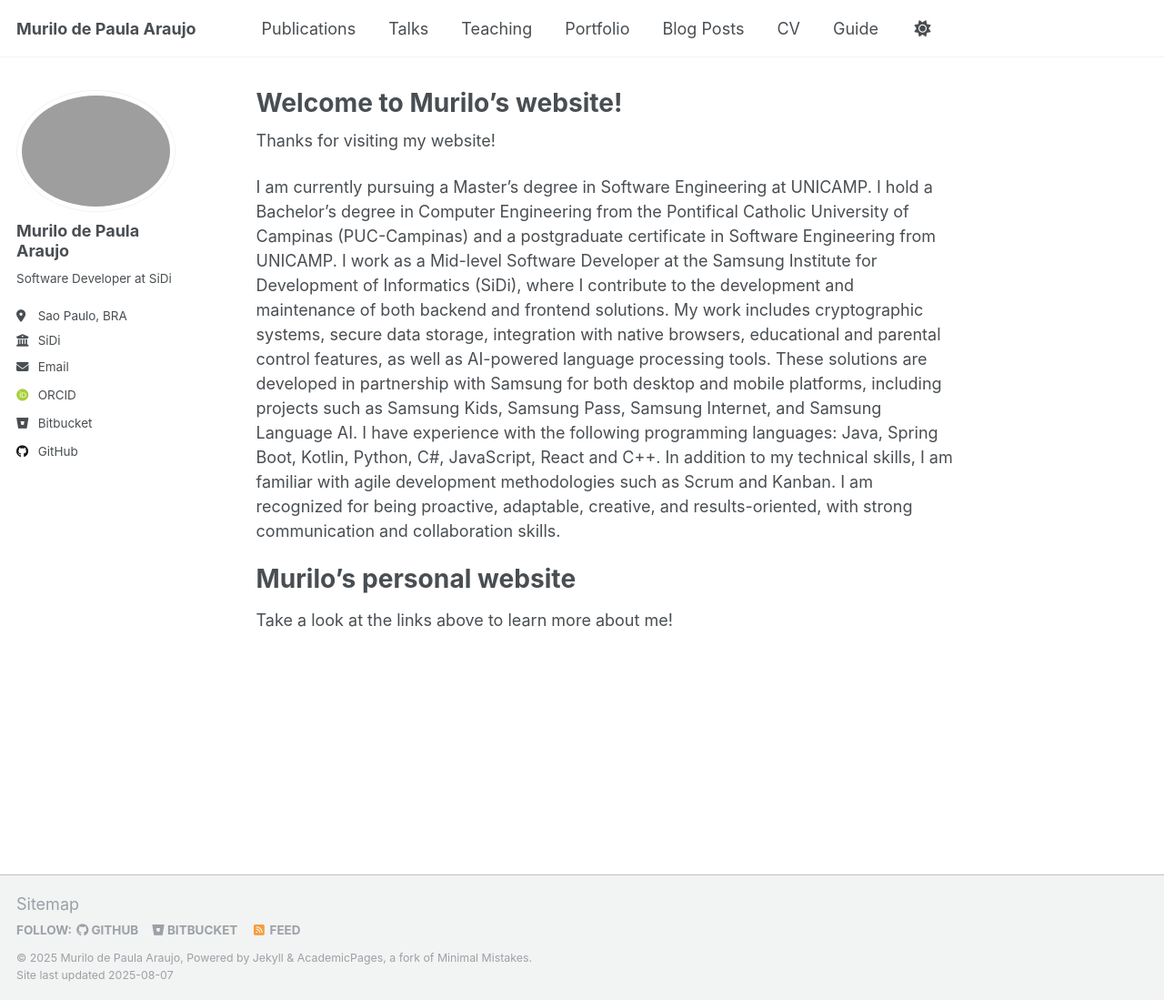
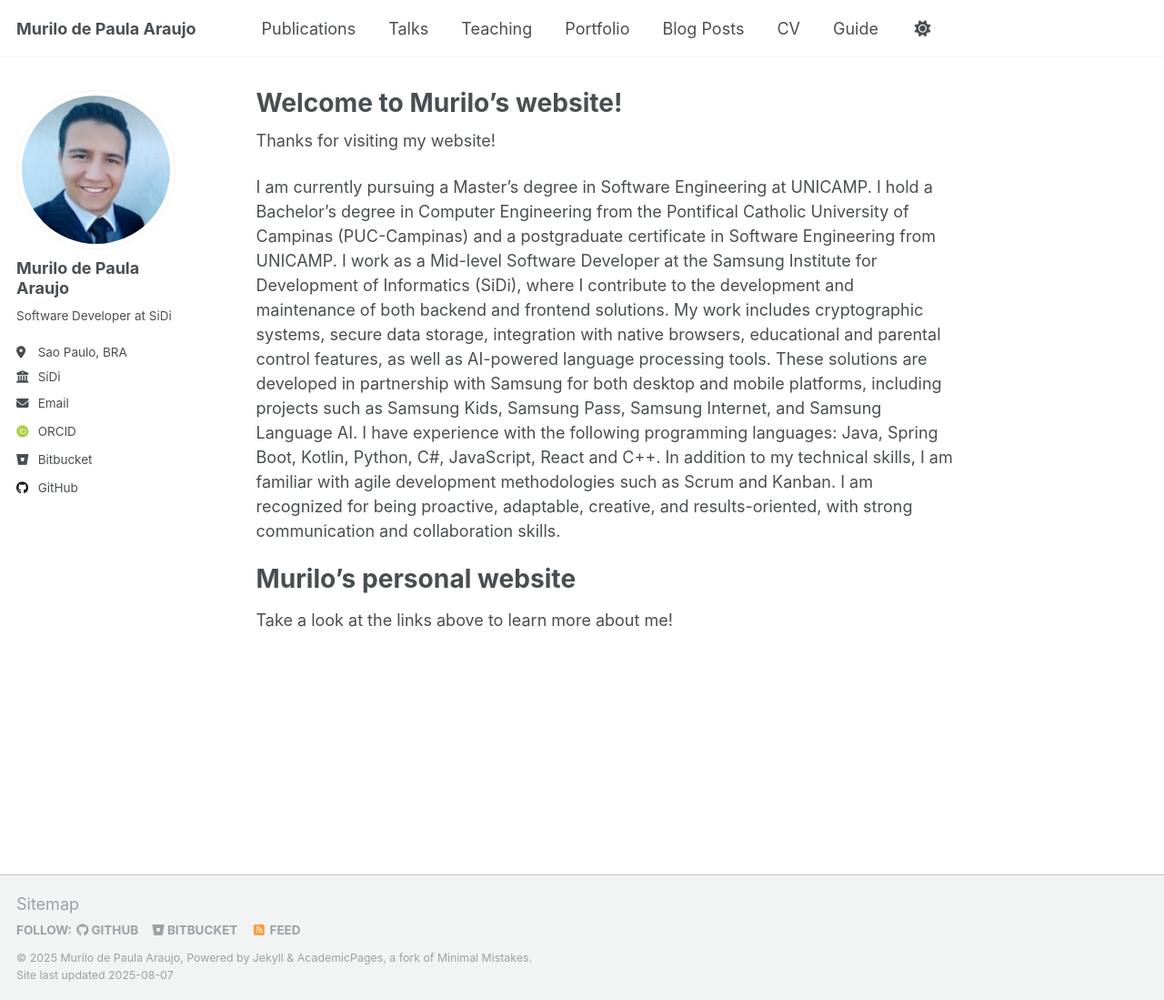
Before and after one commit to murilodepa/murilodepa.github.io, a Jekyll site: the page built from _pages/about.md, in a window 1280 px wide and 1099 px high. Shown: the whole window at 91% size. Built offline with Jekyll 4.4.1, drawn with Linux system fonts in a browser that asks for light colours; some web fonts are replaced; a script that is not in the unit is left out.

Commit message:
Update _config.yml

```diff
--- a/_config.yml
+++ b/_config.yml
@@ -22,7 +22,7 @@
 #               Additional customization can be done by editing /_includes/author-profile.html
 author:
   # Biographic information
-  avatar           : "murilo.png"
+  avatar           : "profile.png"
   name             : "Murilo de Paula Araujo"
   pronouns         : # example: "she/her"
   bio              : "Software Developer at SiDi"
```
